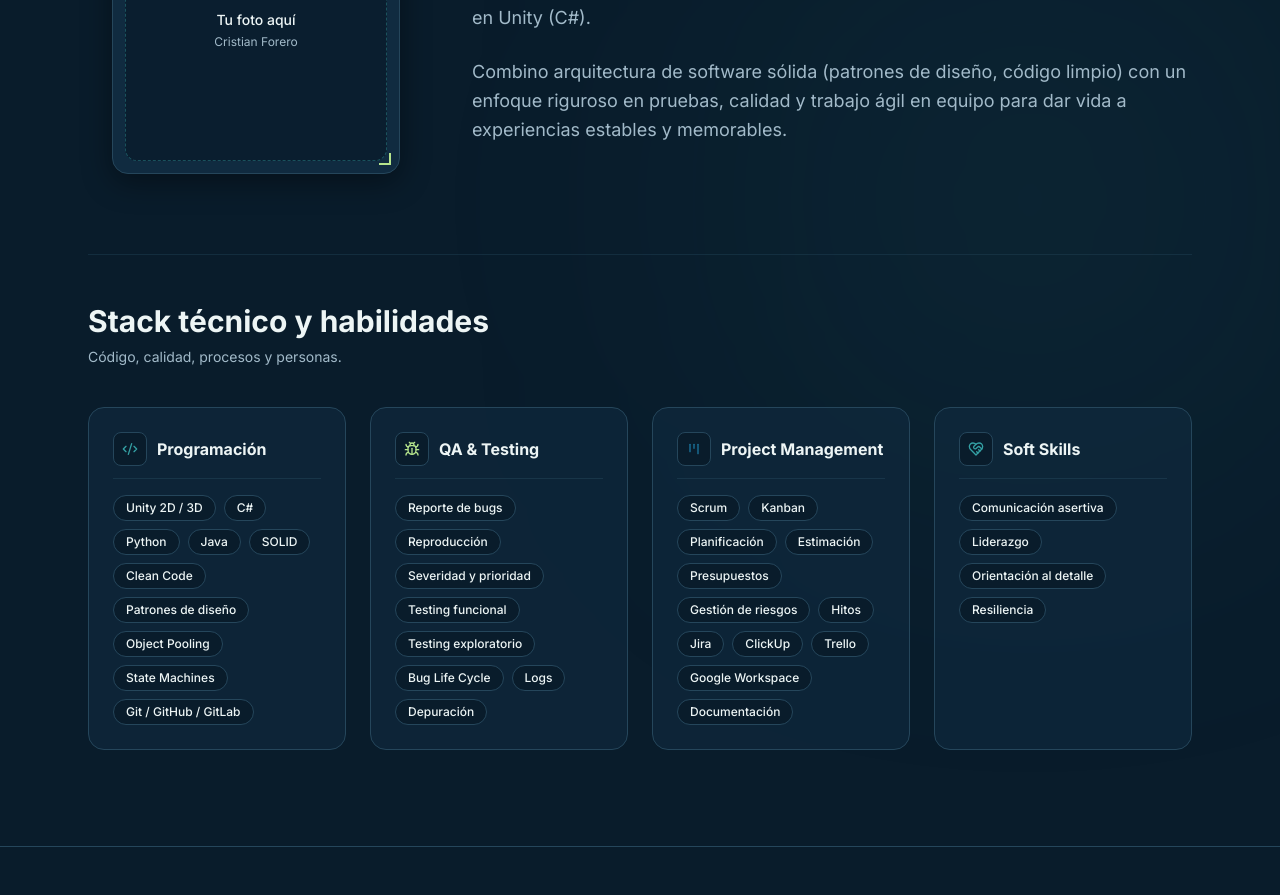
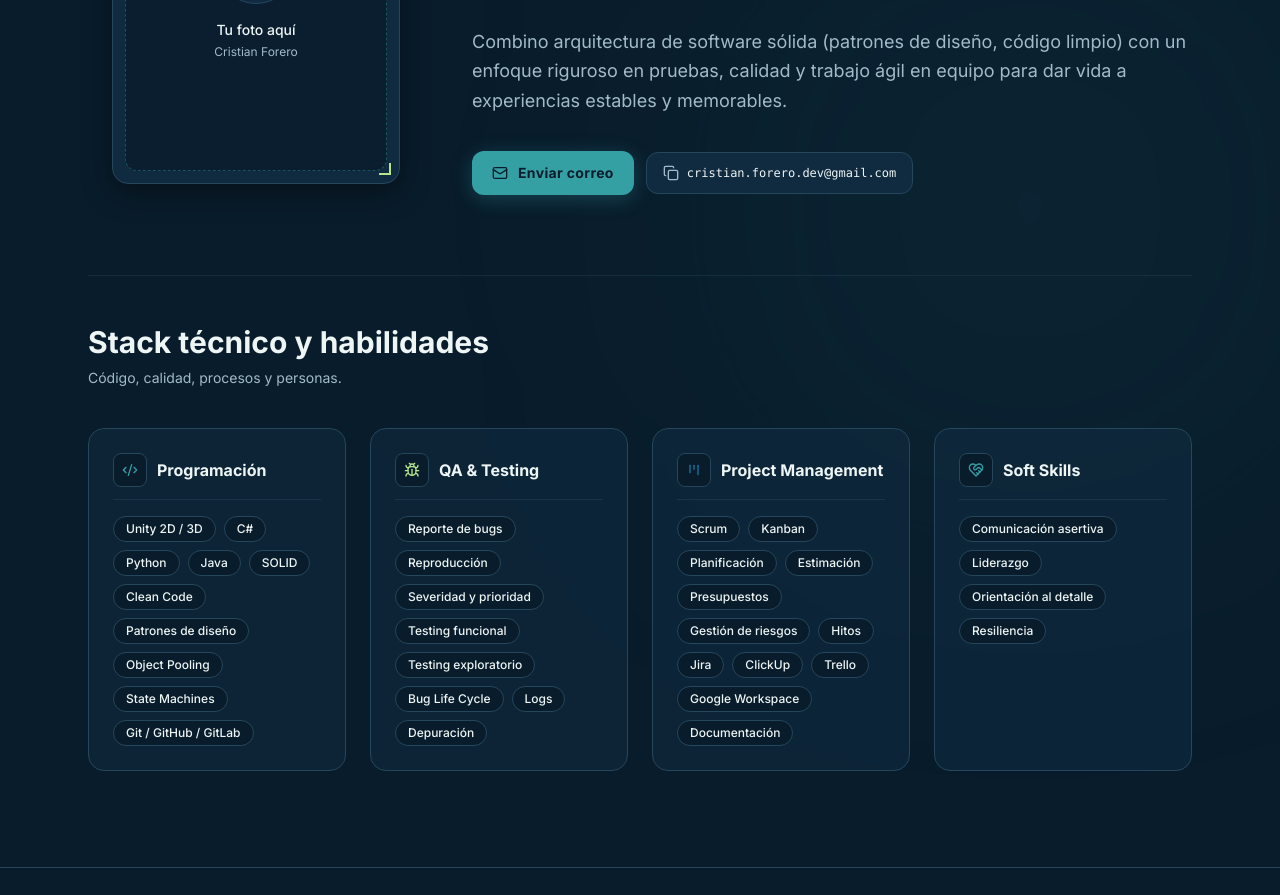
Before and after one commit to Pokecris200/pokecris200.github.io, a React (Vite) app: page / in a window 1280 px wide. Shown: the part 2840-3735 px from the top of the page. Built offline with nearby package versions, Linux system fonts and the light colour scheme; a web font is replaced by a local one.

Commit message:
feat: update social links to pokecris200 and add email contact button with copy action

```diff
--- a/src/components/About.tsx
+++ b/src/components/About.tsx
@@ -1,10 +1,17 @@
-import React from 'react';
-import { Code2, Bug, Kanban, HeartHandshake, User, Sparkles } from 'lucide-react';
+import React, { useState } from 'react';
+import { Code2, Bug, Kanban, HeartHandshake, User, Sparkles, Mail, Copy, Check } from 'lucide-react';
 import { skillGroups } from '../data/skills';
 import { useLanguage } from '../context/LanguageContext';
 
 export const About: React.FC = () => {
   const { lang, t } = useLanguage();
+  const [copied, setCopied] = useState(false);
+
+  const handleCopyEmail = () => {
+    navigator.clipboard.writeText('cristian.forero.dev@gmail.com');
+    setCopied(true);
+    setTimeout(() => setCopied(false), 2200);
+  };
 
   const getGroupIcon = (id: string) => {
     switch (id) {
@@ -77,6 +84,35 @@ export const About: React.FC = () => {
             <p className="text-base sm:text-lg text-[#a2bac9] leading-relaxed">
               {t('about.p3')}
             </p>
+
+            {/* Contact Actions */}
+            <div className="pt-3 flex flex-wrap items-center gap-3">
+              <a
+                href="mailto:cristian.forero.dev@gmail.com"
+                className="inline-flex items-center gap-2.5 px-5 py-3 rounded-xl bg-[#34a0a4] hover:bg-[#2e8f93] text-[#091c2b] font-heading font-bold text-sm tracking-wide shadow-[0_4px_20px_rgba(52,160,164,0.3)] hover:shadow-[0_6px_25px_rgba(52,160,164,0.45)] transition-all transform hover:-translate-y-0.5 cursor-pointer"
+              >
+                <Mail className="w-4 h-4" />
+                <span>{t('about.contactButton')}</span>
+              </a>
+
+              <button
+                onClick={handleCopyEmail}
+                className="inline-flex items-center gap-2 px-4 py-3 rounded-xl bg-[#102b40] border border-[#25465b] hover:border-[#34a0a4] text-xs font-mono font-medium text-[#edf5f5] transition-all hover:-translate-y-0.5 cursor-pointer"
+                title={t('about.copyEmail')}
+              >
+                {copied ? (
+                  <>
+                    <Check className="w-4 h-4 text-[#b5e48c]" />
+                    <span className="text-[#b5e48c]">{t('about.copied')}</span>
+                  </>
+                ) : (
+                  <>
+                    <Copy className="w-4 h-4 text-[#a2bac9]" />
+                    <span>cristian.forero.dev@gmail.com</span>
+                  </>
+                )}
+              </button>
+            </div>
           </div>
         </div>
 
--- a/src/components/Hero.tsx
+++ b/src/components/Hero.tsx
@@ -68,22 +68,22 @@ export const Hero: React.FC = () => {
             </a>
 
             <a
-              href="https://itch.io"
+              href="https://pokecris200.itch.io"
               target="_blank"
               rel="noopener noreferrer"
               className="inline-flex items-center gap-2 px-4 py-2.5 rounded-xl bg-[#102b40] border border-[#25465b] hover:border-[#b5e48c] text-xs font-medium text-[#a2bac9] hover:text-[#edf5f5] transition-all hover:-translate-y-0.5"
-              title="itch.io"
+              title="itch.io: pokecris200"
             >
               <Gamepad2 className="w-4 h-4 text-[#b5e48c]" />
               <span>itch.io</span>
             </a>
 
             <a
-              href="https://linkedin.com"
+              href="https://www.linkedin.com/in/cristiancforero/"
               target="_blank"
               rel="noopener noreferrer"
               className="inline-flex items-center gap-2 px-4 py-2.5 rounded-xl bg-[#102b40] border border-[#25465b] hover:border-[#34a0a4] text-xs font-medium text-[#a2bac9] hover:text-[#edf5f5] transition-all hover:-translate-y-0.5"
-              title="LinkedIn"
+              title="LinkedIn: cristiancforero"
             >
               <Linkedin className="w-4 h-4 text-[#34a0a4]" />
               <span>LinkedIn</span>
--- a/src/context/LanguageContext.tsx
+++ b/src/context/LanguageContext.tsx
@@ -48,6 +48,9 @@ const translations: Record<Language, Record<string, string>> = {
     'about.photoPlaceholder': 'Tu foto aquí',
     'about.skillsTitle': 'Stack técnico y habilidades',
     'about.skillsSubtitle': 'Código, calidad, procesos y personas.',
+    'about.contactButton': 'Enviar correo',
+    'about.copied': '¡Copiado al portapapeles!',
+    'about.copyEmail': 'Copiar correo',
 
     // Footer
     'footer.copyright': '© 2026 Cristian Forero',
@@ -91,6 +94,9 @@ const translations: Record<Language, Record<string, string>> = {
     'about.photoPlaceholder': 'Your photo here',
     'about.skillsTitle': 'Technical stack & skill matrix',
     'about.skillsSubtitle': 'Code, quality, processes, and people.',
+    'about.contactButton': 'Send email',
+    'about.copied': 'Copied to clipboard!',
+    'about.copyEmail': 'Copy email',
 
     // Footer
     'footer.copyright': '© 2026 Cristian Forero',
--- a/src/data/projects.ts
+++ b/src/data/projects.ts
@@ -26,7 +26,7 @@ export const projects: Project[] = [
       en: 'Space exploration game example. Replace this text with the objective, your contribution, and the project outcome.'
     },
     technologies: ['Unity 3D', 'C#', 'Física orbital', 'Shader Graph'],
-    itchUrl: 'https://itch.io',
+    itchUrl: 'https://pokecris200.itch.io',
     isPending: true,
     accentColor: '#34a0a4'
   },
@@ -41,7 +41,7 @@ export const projects: Project[] = [
       en: 'Puzzle adventure game example. A space to explain how you took an idea from prototype to final release.'
     },
     technologies: ['Unity', 'C#', 'Level Design', 'State Machine'],
-    itchUrl: 'https://itch.io',
+    itchUrl: 'https://pokecris200.itch.io',
     isPending: true,
     accentColor: '#184e77'
   },
@@ -56,7 +56,7 @@ export const projects: Project[] = [
       en: 'Movement mechanics research study. Describe the mechanic you explored and the core insights learned.'
     },
     technologies: ['Unity 2D', 'Rigidbody2D', 'Kinematics', 'C#'],
-    itchUrl: 'https://itch.io',
+    itchUrl: 'https://pokecris200.itch.io',
     isPending: true,
     accentColor: '#1a759f'
   },
@@ -71,7 +71,7 @@ export const projects: Project[] = [
       en: 'Enemy behavior experimental sandbox. Add the technical challenge, your approach, and key takeaways.'
     },
     technologies: ['Unity', 'NavMesh', 'FSM / Behaviour Trees', 'C#'],
-    itchUrl: 'https://itch.io',
+    itchUrl: 'https://pokecris200.itch.io',
     isPending: true,
     accentColor: '#25465b'
   },
@@ -86,7 +86,7 @@ export const projects: Project[] = [
       en: 'Game Jam speedrun project. Explain the theme constraints, mechanics designed, and sprint contributions.'
     },
     technologies: ['Unity', 'C#', '2D Lighting', 'Post-Processing'],
-    itchUrl: 'https://itch.io',
+    itchUrl: 'https://pokecris200.itch.io',
     isPending: true,
     accentColor: '#b5e48c'
   },
@@ -101,7 +101,7 @@ export const projects: Project[] = [
       en: 'Time-constrained game prototype. Swap this content with stories and learnings from your next jam.'
     },
     technologies: ['Unity', 'C#', 'Low Poly', 'Audio Integration'],
-    itchUrl: 'https://itch.io',
+    itchUrl: 'https://pokecris200.itch.io',
     isPending: true,
     accentColor: '#34a0a4'
   }
```
